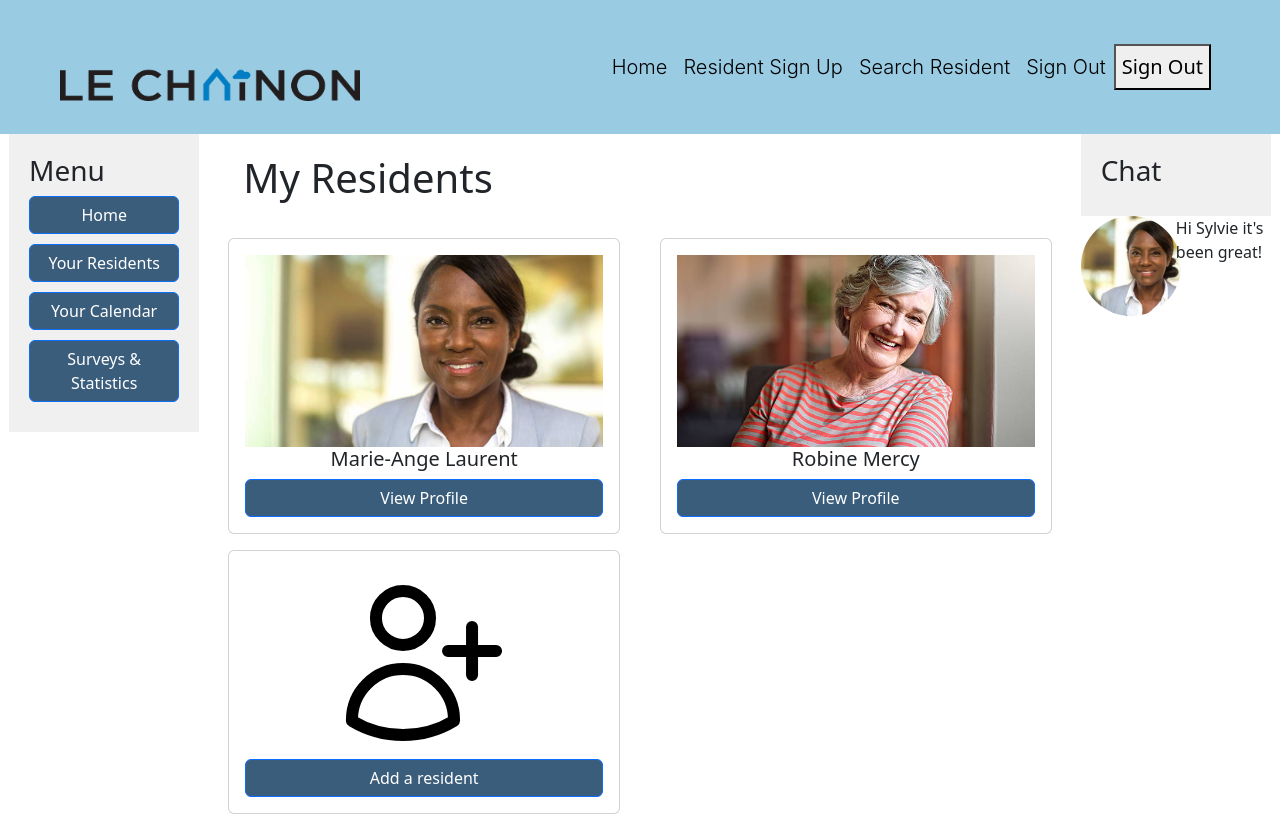
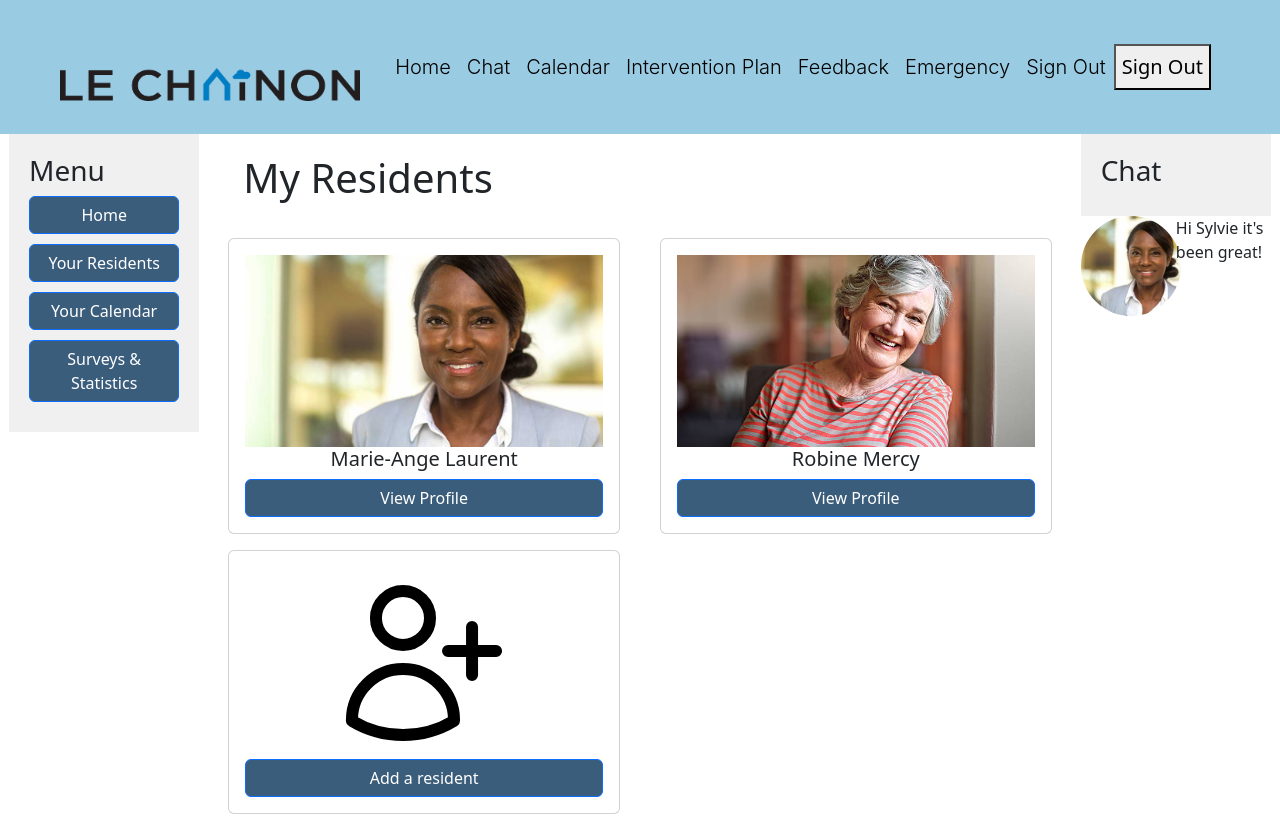
Before and after one commit to divcamillediv/lechainon, a React (Vite) app: page /homecaregiver in a window 1280 px wide. Shown: the top 816 px of the page. Built offline with nearby package versions, Linux system fonts and the light colour scheme.

Commit message:
Links between pages

```diff
--- a/src/App.jsx
+++ b/src/App.jsx
@@ -16,8 +16,9 @@ function App() {
     return (
         <Router>
       <Routes>
+        <Route path="/" element={<Login />} />
         <Route path="/login" element={<Login />} />
-        <Route path="/home" element={<MenuResidentResident />} />
+        <Route path="/homeResident" element={<MenuResidentResident />} />
         <Route path="/calendar" element={<CalendarPageResident />} />
         <Route path="/chat" element={<ChatResident />} />
         <Route path="/feedback" element={<FeedbackResident />} />
--- a/src/components/header/headerCaregiver.jsx
+++ b/src/components/header/headerCaregiver.jsx
@@ -18,15 +18,18 @@ function HeaderCaregiver() {
         <>
         <Navbar class="navbar" expand="lg">
       <Container>
-        <Navbar.Brand href="/">
+        <Navbar.Brand href="/homecaregiver">
           <img src="src/assets/logo.png" alt="Company Logo" className="logo" />
         </Navbar.Brand>
         <Navbar.Toggle aria-controls="navbar-nav" />
         <Navbar.Collapse id="navbar-nav">
           <Nav className="ms-auto lead">
-            <Link to="/home" className="nav-link"><span class="nav-text">Home</span></Link>
-            <Link to="/chat" className="nav-link"><span class="nav-text">Resident Sign Up</span></Link>
-            <Link to="/calendar" className="nav-link"><span class="nav-text">Search Resident</span></Link>
+            <Link to="/homecaregiver" className="nav-link"><span class="nav-text">Home</span></Link>
+            <Link to="/chat" className="nav-link"><span class="nav-text">Chat</span></Link>
+            <Link to="/calendar" className="nav-link"><span class="nav-text">Calendar</span></Link>
+            <Link to="/intervention-plan" className="nav-link"><span class="nav-text">Intervention Plan</span></Link>
+            <Link to="/feedback" className="nav-link"><span class="nav-text">Feedback</span></Link>
+            <Link to="/emergency" className="nav-link"><span class="nav-text">Emergency</span></Link>
             <Link to="/emergency" className="nav-link"><span class="nav-text">Sign Out</span></Link>
             <button onClick={handleSignOut}>Sign Out</button>
           </Nav>
--- a/src/components/header/headerResident.jsx
+++ b/src/components/header/headerResident.jsx
@@ -16,13 +16,13 @@ function HeaderResident() {
   return (
     <Navbar class="navbar" expand="lg">
       <Container>
-        <Navbar.Brand href="/">
+        <Navbar.Brand href="/homeResident">
           <img src="src/assets/logo.png" alt="Company Logo" className="logo" />
         </Navbar.Brand>
         <Navbar.Toggle aria-controls="navbar-nav" />
         <Navbar.Collapse id="navbar-nav">
           <Nav className="ms-auto lead">
-            <Link to="/home" className="nav-link"><span class="nav-text">Home</span></Link>
+            <Link to="/homeResident" className="nav-link"><span class="nav-text">Home</span></Link>
             <Link to="/chat" className="nav-link"><span class="nav-text">Chat</span></Link>
             <Link to="/calendar" className="nav-link"><span class="nav-text">Calendar</span></Link>
             <Link to="/intervention-plan" className="nav-link"><span class="nav-text">Intervention Plan</span></Link>
```
